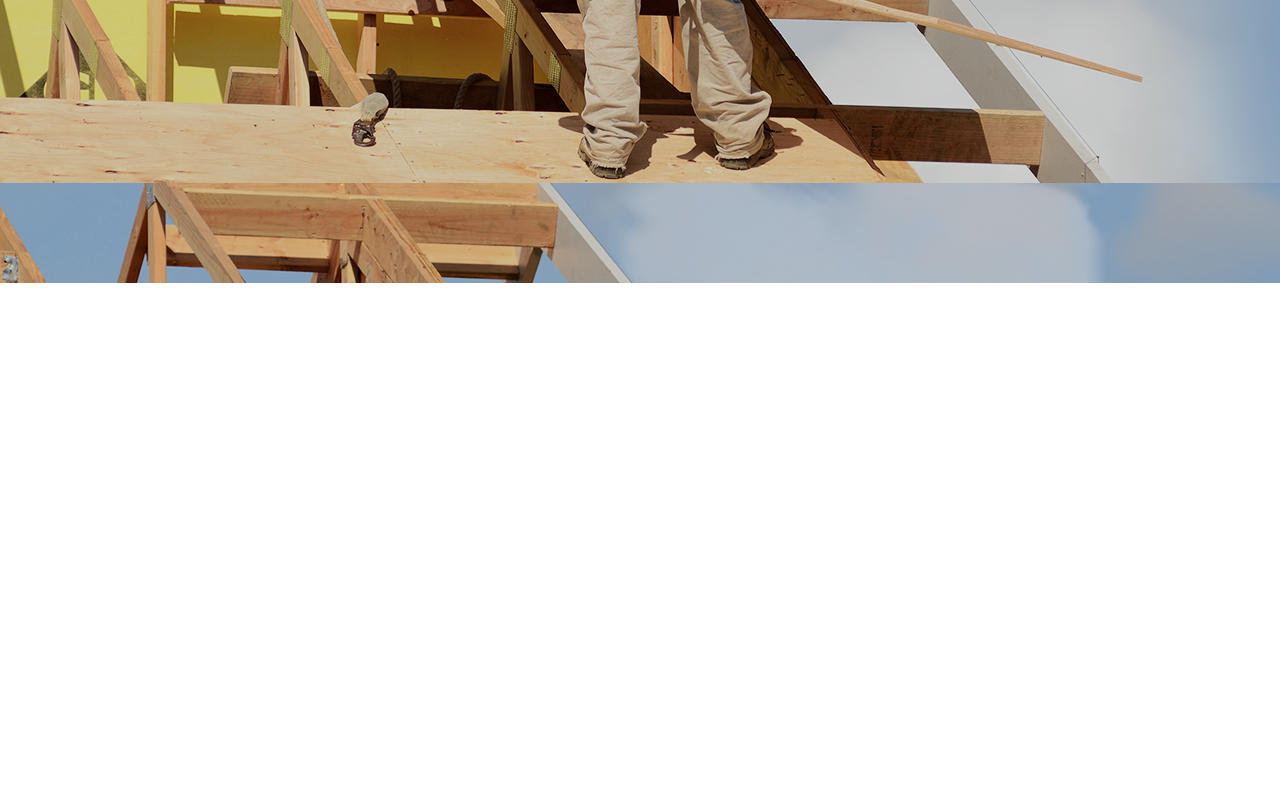
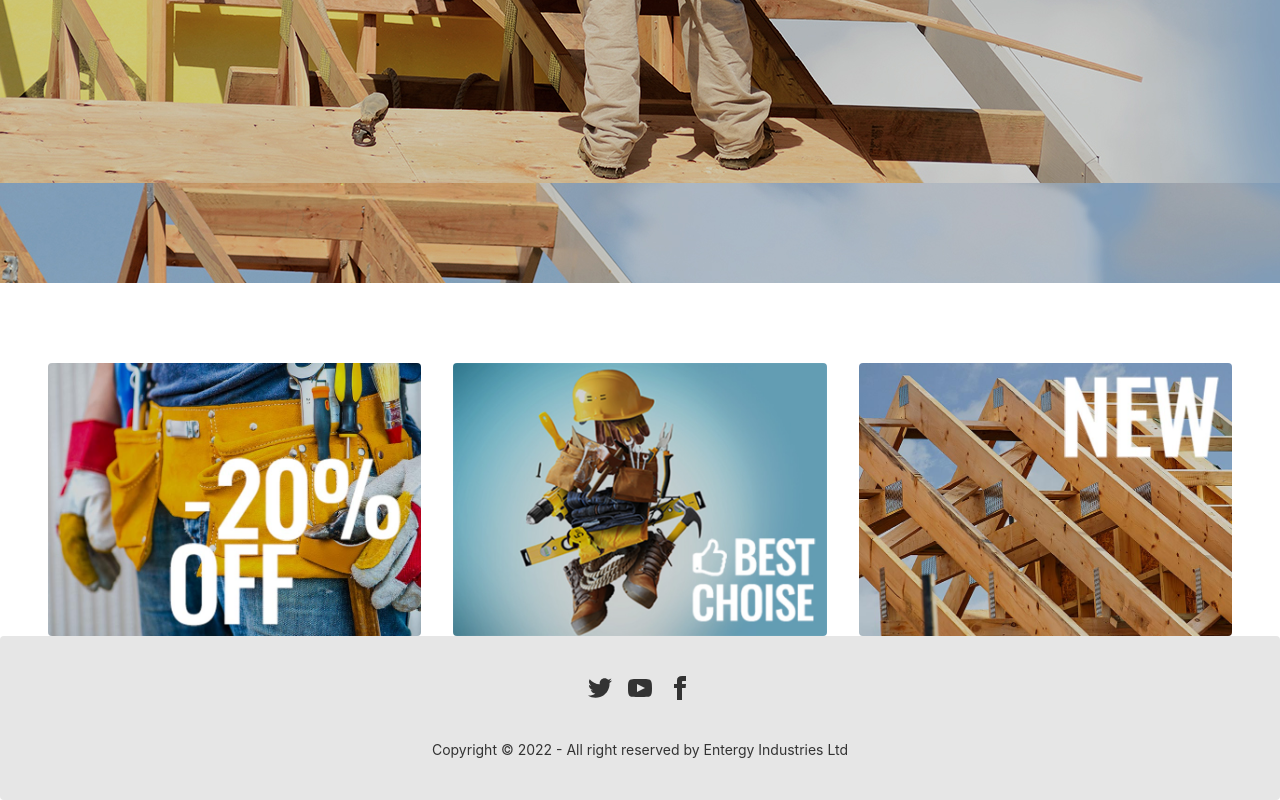
Before and after one commit to kmyeasin29/manufacturer-client, a React (Create React App) app: page / in a window 1280 px wide. Shown: the part 581-1381 px from the top of the page. Before the commit the page ends 864 px from the top, so only its background shows below. Built offline with nearby package versions, Linux system fonts and the light colour scheme.

Commit message:
Footer added

```diff
--- a/src/App.js
+++ b/src/App.js
@@ -2,6 +2,7 @@
 import { Routes, Route, Link } from "react-router-dom";
 import Home from './pages/Home/Home';
 import Navbar from './pages/shared/Navbar/Navbar';
+import Footer from './pages/shared/Footer';
 
 
 function App() {
@@ -11,6 +12,7 @@
       <Routes>
         <Route path='/' element={<Home></Home>}></Route>
       </Routes>
+      <Footer></Footer>
     </div>
   );
 }
--- /dev/null
+++ b/src/pages/Home/Extra.js
@@ -0,0 +1,17 @@
+import React from 'react';
+import extra1 from '../../images/extra-1.jpg'
+import extra2 from '../../images/extra-2.jpg'
+import extra3 from '../../images/extra-3.jpg'
+
+const Extra = () => {
+    return (
+        <div className='mt-20 grid grid-cols-3 gap-8 px-12'>
+            {/* <img class="mask mask-parallelogram-4" src="https://api.lorem.space/image/shoes?w=160&h=160" /> */}
+            <img className='rounded' src={extra1} />
+            <img className='rounded' src={extra2} />
+            <img className='rounded' src={extra3} />
+        </div>
+    );
+};
+
+export default Extra;
--- a/src/pages/Home/Home.js
+++ b/src/pages/Home/Home.js
@@ -1,10 +1,12 @@
 import React from 'react';
 import Banner from './Banner';
+import Extra from './Extra';
 
 const Home = () => {
     return (
         <div>
             <Banner></Banner>
+            <Extra></Extra>
         </div>
     );
 };
--- /dev/null
+++ b/src/pages/shared/Footer.js
@@ -0,0 +1,20 @@
+import React from 'react';
+
+const Footer = () => {
+    return (
+        <footer class="footer footer-center p-10 bg-base-200 text-base-content rounded">
+            <div>
+                <div class="grid grid-flow-col gap-4">
+                    <a><svg xmlns="http://www.w3.org/2000/svg" width="24" height="24" viewBox="0 0 24 24" class="fill-current"><path d="M24 4.557c-.883.392-1.832.656-2.828.775 1.017-.609 1.798-1.574 2.165-2.724-.951.564-2.005.974-3.127 1.195-.897-.957-2.178-1.555-3.594-1.555-3.179 0-5.515 2.966-4.797 6.045-4.091-.205-7.719-2.165-10.148-5.144-1.29 2.213-.669 5.108 1.523 6.574-.806-.026-1.566-.247-2.229-.616-.054 2.281 1.581 4.415 3.949 4.89-.693.188-1.452.232-2.224.084.626 1.956 2.444 3.379 4.6 3.419-2.07 1.623-4.678 2.348-7.29 2.04 2.179 1.397 4.768 2.212 7.548 2.212 9.142 0 14.307-7.721 13.995-14.646.962-.695 1.797-1.562 2.457-2.549z"></path></svg></a>
+                    <a><svg xmlns="http://www.w3.org/2000/svg" width="24" height="24" viewBox="0 0 24 24" class="fill-current"><path d="M19.615 3.184c-3.604-.246-11.631-.245-15.23 0-3.897.266-4.356 2.62-4.385 8.816.029 6.185.484 8.549 4.385 8.816 3.6.245 11.626.246 15.23 0 3.897-.266 4.356-2.62 4.385-8.816-.029-6.185-.484-8.549-4.385-8.816zm-10.615 12.816v-8l8 3.993-8 4.007z"></path></svg></a>
+                    <a><svg xmlns="http://www.w3.org/2000/svg" width="24" height="24" viewBox="0 0 24 24" class="fill-current"><path d="M9 8h-3v4h3v12h5v-12h3.642l.358-4h-4v-1.667c0-.955.192-1.333 1.115-1.333h2.885v-5h-3.808c-3.596 0-5.192 1.583-5.192 4.615v3.385z"></path></svg></a>
+                </div>
+            </div>
+            <div>
+                <p>Copyright © 2022 - All right reserved by Entergy Industries Ltd</p>
+            </div>
+        </footer>
+    );
+};
+
+export default Footer;
```
